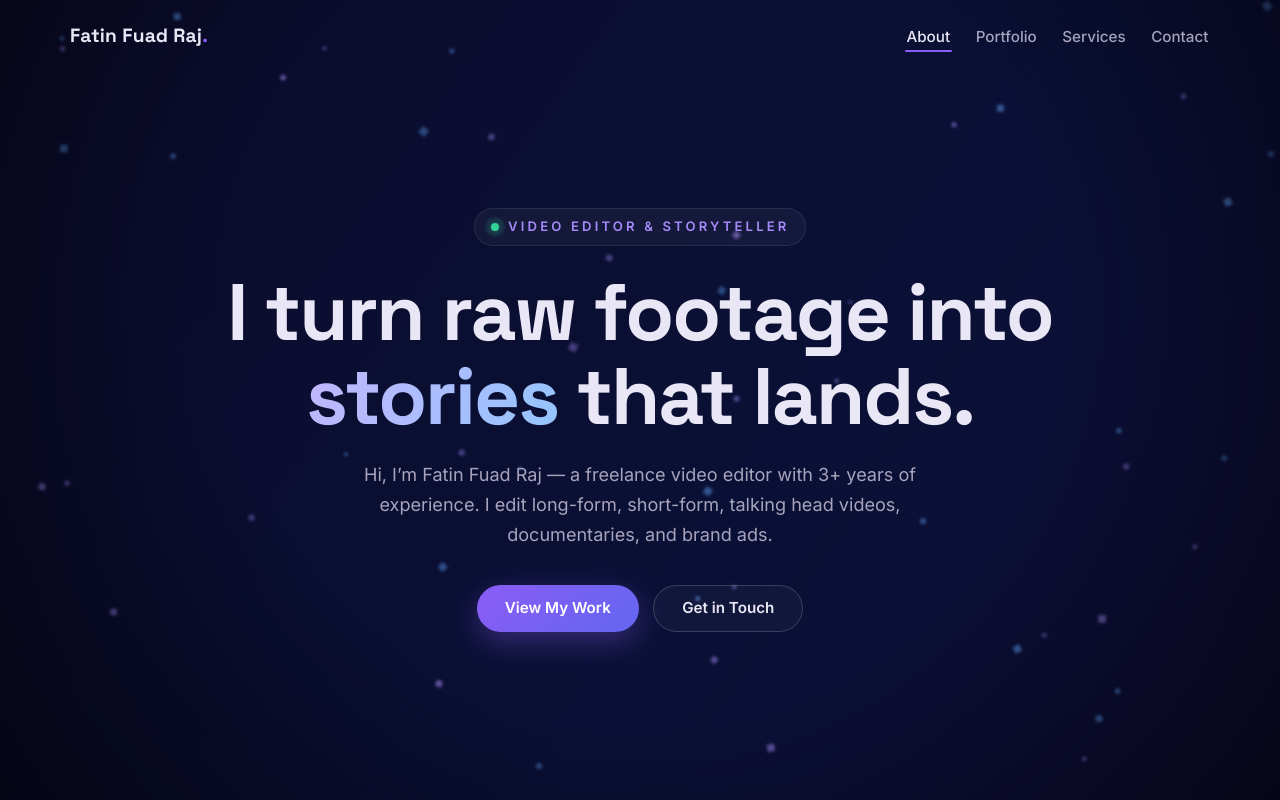
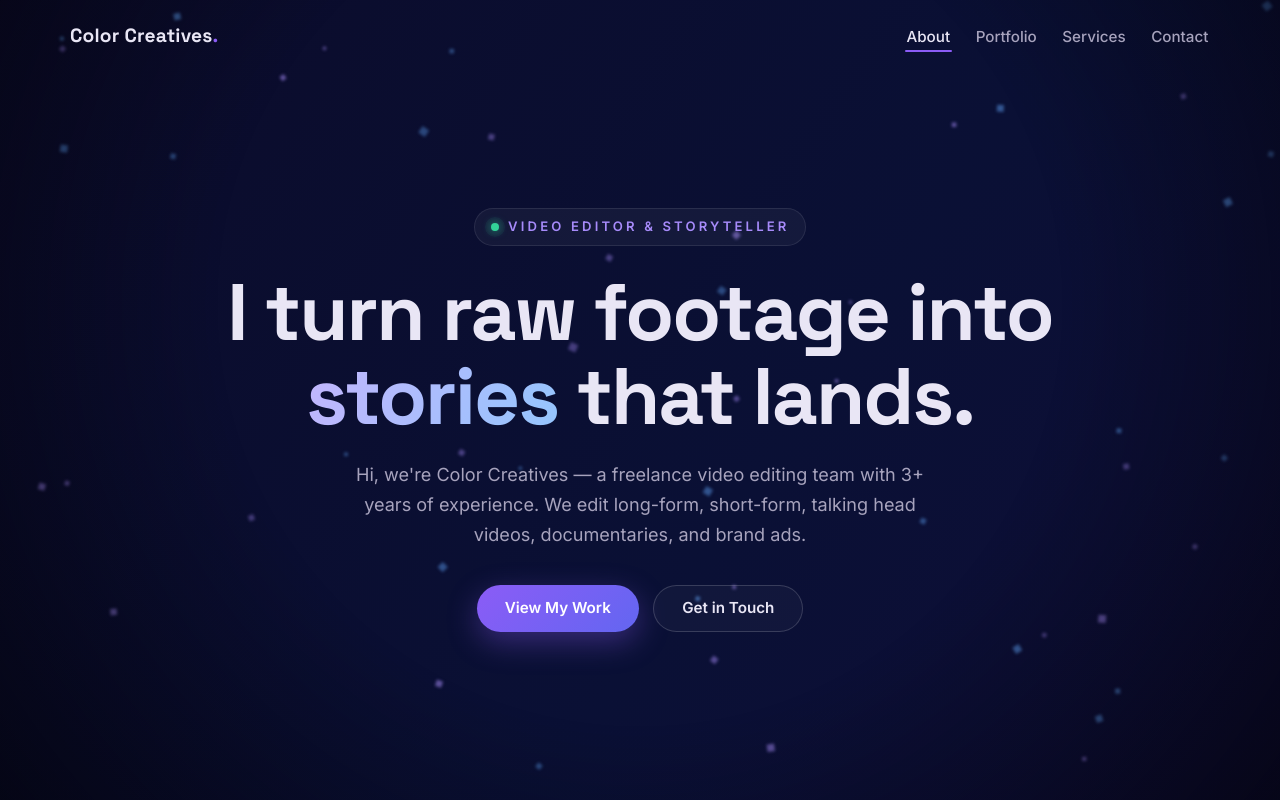
Before and after one commit to fatinfuadraj489/portfolio, a Next.js app: page / in a window 1280 px wide. Shown: the top 800 px of the page. Built offline with nearby package versions, Linux system fonts and the light colour scheme.

Commit message:
Add files via upload

```diff
--- a/app/layout.js
+++ b/app/layout.js
@@ -1,11 +1,11 @@
 import "./globals.css";
 
 export const metadata = {
-  title: "Fatin Fuad Raj — Video Editor & Storyteller",
-  description: "Portfolio of Fatin Fuad Raj, a freelance video editor specializing in short-form content, documentaries, and brand films. Editing, color grading, motion graphics, and sound design.",
+  title: "Color Creatives — Video Editor & Storyteller",
+  description: "Portfolio of Color Creatives, a freelance video editor specializing in short-form content, documentaries, and brand films. Editing, color grading, motion graphics, and sound design.",
   openGraph: {
     type: "website",
-    title: "Fatin Fuad Raj — Video Editor & Storyteller",
+    title: "Color Creatives — Video Editor & Storyteller",
     description: "Short-form for the scroll, long-form for the story. Editing, color grading, motion graphics, and sound design.",
     images: [{ url: "https://example.com/og-cover.jpg" }], // EDIT: absolute URL
     url: "https://example.com", // EDIT: your live URL
--- a/components/About.jsx
+++ b/components/About.jsx
@@ -57,7 +57,7 @@ export default function About() {
             <div className="photo-frame">
               <img
                 src="/Man_posing_in_workspace_202608230441.jpeg"
-                alt="Portrait of Fatin Fuad Raj, video editor"
+                alt="Portrait of Color Creatives team member"
                 width="600"
                 height="750"
                 loading="lazy"
--- a/components/Footer.jsx
+++ b/components/Footer.jsx
@@ -4,7 +4,7 @@ export default function Footer() {
   return (
     <footer className="site-footer">
       <div className="container footer-inner">
-        <p>&copy; <span data-year>{currentYear}</span> Fatin Fuad Raj. All rights reserved.</p>
+        <p>&copy; <span data-year>{currentYear}</span> Color Creatives. All rights reserved.</p>
         <p className="footer-credit">Cut, colored &amp; shipped with care.</p>
       </div>
     </footer>
--- a/components/Header.jsx
+++ b/components/Header.jsx
@@ -12,7 +12,7 @@ export default function Header() {
     <header className="site-header">
       <div className="container header-inner">
         <a href="#home" className="logo">
-          Fatin&nbsp;Fuad&nbsp;Raj<span className="logo-dot">.</span>
+          Color&nbsp;Creatives<span className="logo-dot">.</span>
         </a>
 
         <button
--- a/components/Hero.jsx
+++ b/components/Hero.jsx
@@ -13,8 +13,8 @@ export default function Hero() {
         </h1>
 
         <p className="hero-sub">
-          Hi, I&rsquo;m Fatin Fuad Raj &mdash; a freelance video editor with 3+ years
-          of experience. I edit long-form, short-form, talking head videos,
+          Hi, we're Color Creatives &mdash; a freelance video editing team with 3+ years
+          of experience. We edit long-form, short-form, talking head videos,
           documentaries, and brand ads.
         </p>
 
```
